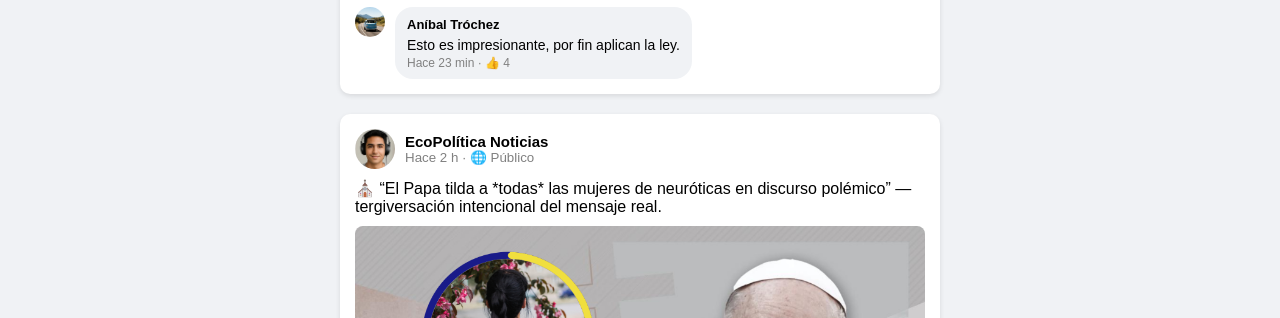
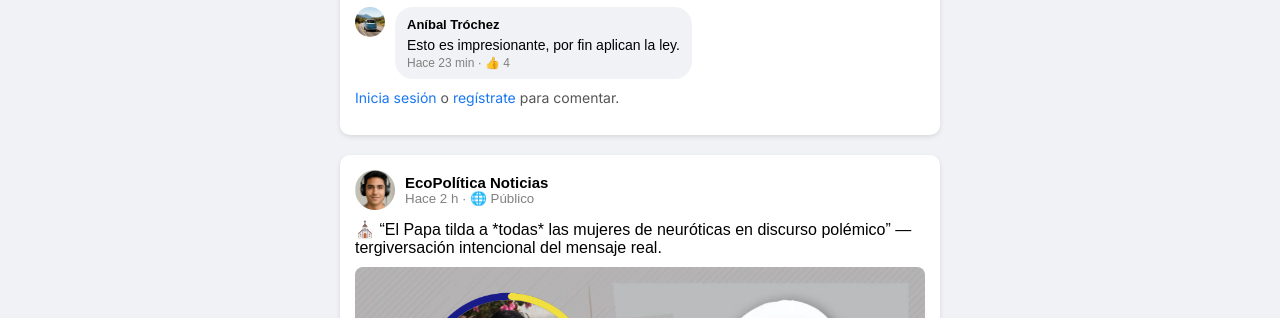
Before and after one commit to xfvd-pa/el_observador, a plain HTML site: page index.html in a window 1280 px wide. Shown: the part 782-1100 px from the top of the page. Drawn offline with Linux system fonts and the light colour scheme.

Commit message:
index.html

```diff
--- a/index.html
+++ b/index.html
@@ -211,6 +211,10 @@
           </div>
         </div>
       </div>
+      <p style="margin-top: 10px; font-size: 14px; color: #555; font-family: 'Inter', sans-serif;">
+  <a href="#" style="color: #1877f2; text-decoration: none;">Inicia sesión</a> o
+  <a href="#" style="color: #1877f2; text-decoration: none;">regístrate</a> para comentar.
+</p>
     </div>
 
     <!-- POST 2: Disinformation - Papa -->
```
